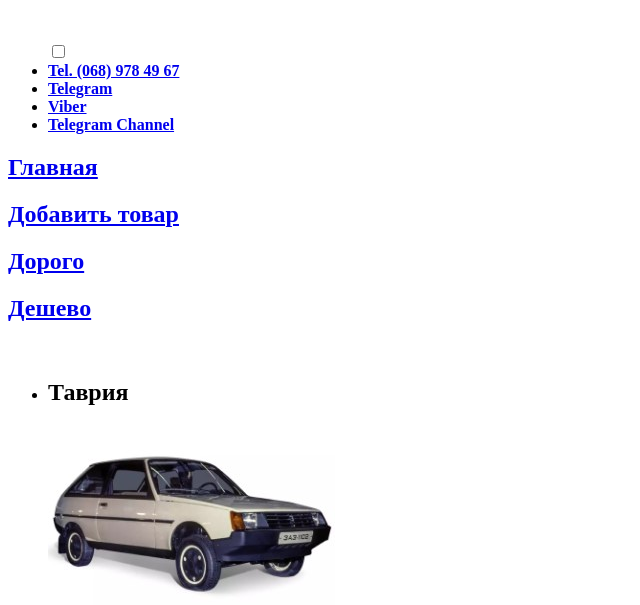
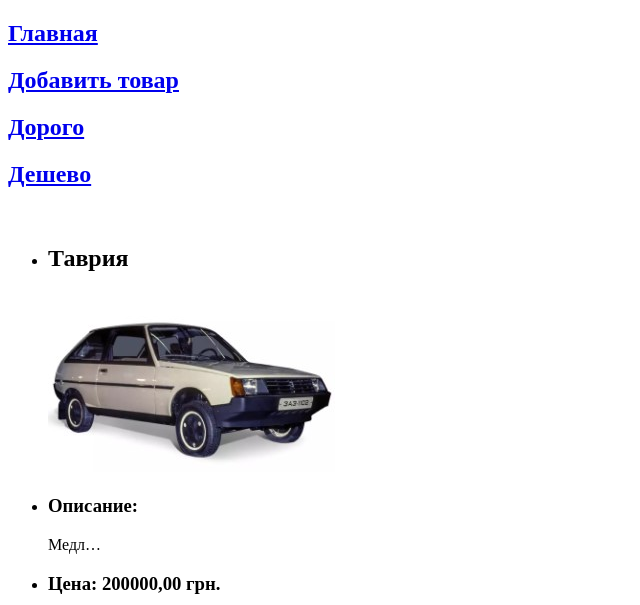
Before and after one commit to AlexandrBelotsky/CarsProject, a Django app: page / in a window 1280 px wide. Shown: the top 605 px of the page, without its empty margins (0-640 px from the left). Run offline with Django 4.2, Linux system fonts and the light colour scheme; data comes from the database, SQL or seed files in the repository.

Commit message:
Update base.html

```diff
--- a/cars/post/templates/post/base.html
+++ b/cars/post/templates/post/base.html
@@ -8,19 +8,6 @@
 </head>
 <body>
 
-<nav class="navbar"><!--Навигационная панель-->
-		<div class="logo"><a href="index.html" style="color: White;"><b>technicform.com</b></a></div><!--В css nav-links указан размер логотипа-->
-		<ul class="nav-links"> <!--В css nav-links указан цвет ссылок-->
-			<input type="checkbox" id="checkbox_toggle" /><!--Для скрытия, работы бургера-->
-			<label for="checkbox_toggle" class="hamburger"><span class="hamburger-line"></span></label><!--Для скрытия, работы бургера-->
-			<div class="menu"><!--В css указаны настройки меню шапки-->
-				<li><a href="tel:+380689784967"><b>Tel. (068) 978 49 67</b></a></li><!--В css указаны настройки .menu li там где размер пикселей сверху-снизу- по краям-->
-				<li><a href="https://telegram.me/technicform"><b>Telegram</b></a></li><!--В css указаны настройки .menu li там где размер пикселей сверху-снизу- по краям-->
-            <li><a href="viber://chat?number=%2B380689784967"><b>Viber</b></a></li><!--В css указаны настройки .menu li там где размер пикселей сверху-снизу- по краям-->
-            <li><a href="https://telegram.me/technicform_channel"><b>Telegram Channel</b></a></li><!--В css указаны настройки .menu li там где размер пикселей сверху-снизу- по краям-->
-			</div>
-		</ul>
-	</nav>
 
 {% block content %}
 {% endblock %}
```
